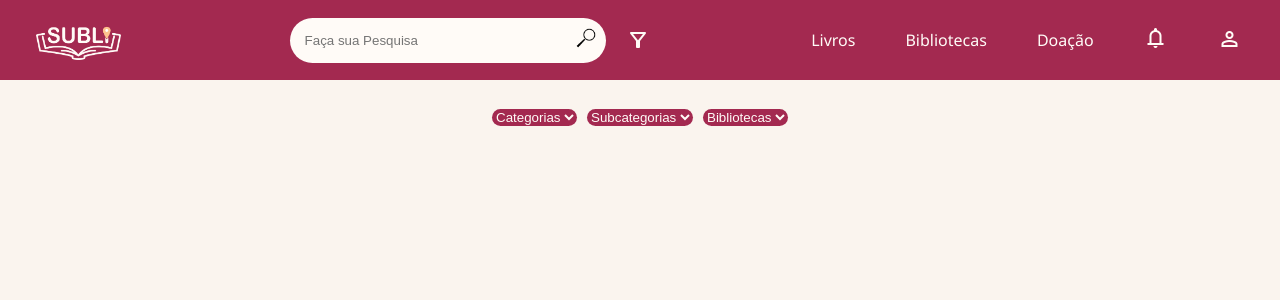
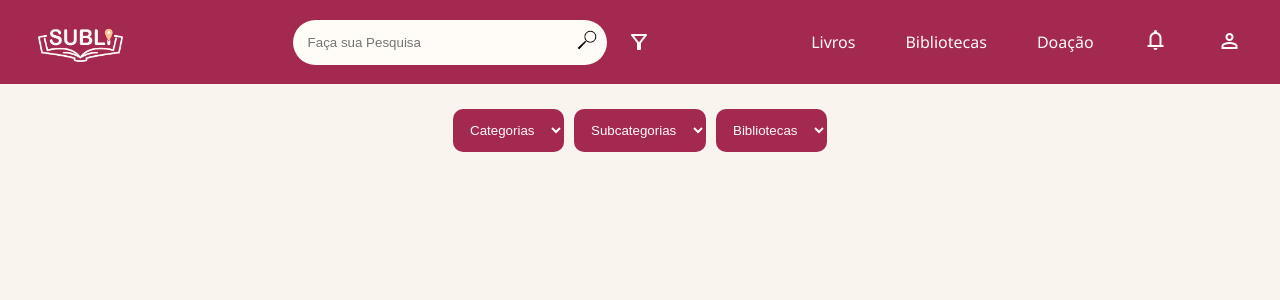
Before and after one commit to DEP0o1/SUBLI, a PHP site: page /Lresultado.php in a window 1280 px wide. Shown: the top 300 px of the page. Run offline with PHP 8.4, Linux system fonts and the light colour scheme; some web fonts are replaced.

Commit message:
header arrumada

```diff
--- a/css/leitor.css
+++ b/css/leitor.css
@@ -868,8 +868,8 @@ span {
   border-radius: 5px;
 }
 .logo {
-  width: 80px;
-  height: 80px;
+  width: 84px;
+  height: 84px;
   padding: 0px;
 }
 
@@ -908,7 +908,7 @@ main {
 .categoria {
   background-color: var(--vinho);
   color: var(--branco);
-  height: 100%;
+  padding: 13px;
   border-radius: var(--radius);
   border: none;
   display: flex;
@@ -1372,7 +1372,7 @@ h1 {
   align-items: flex-start;
   justify-content: center;
   height: 70vh;
-  gap: var(--gap);
+  gap: var(--gap-grande);
 }
 
 .botaoStatus {
```
